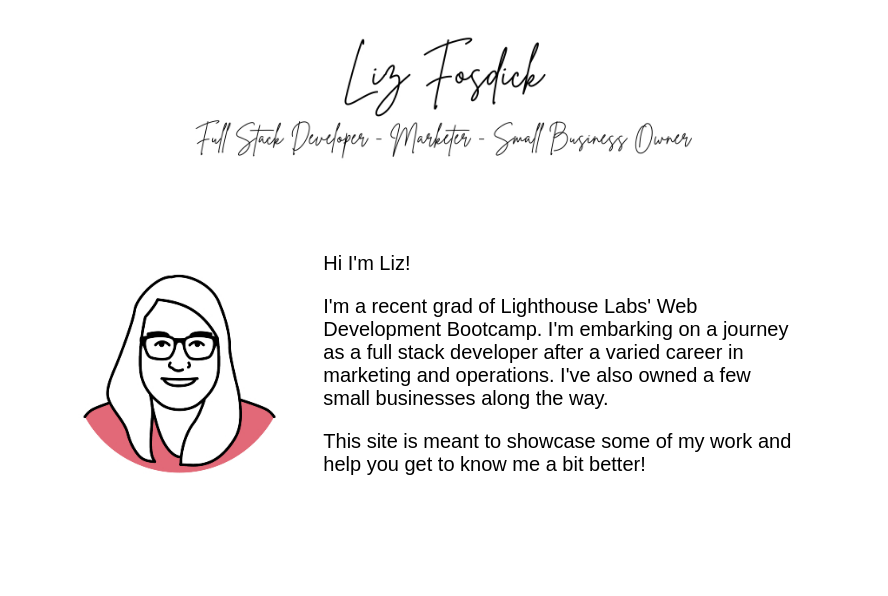
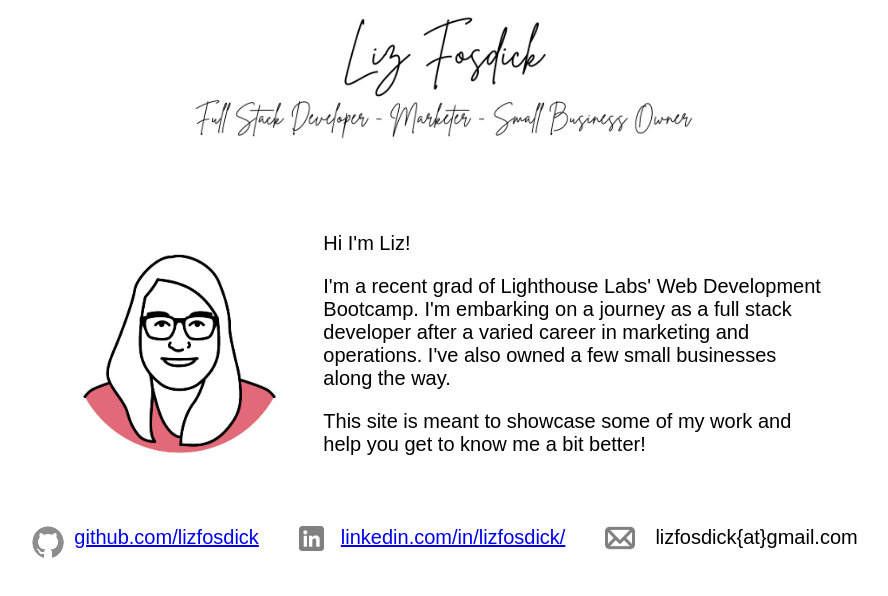
Before and after one commit to lizfosdick/personal-portfolio, a plain HTML site: page index.html in a window 1280 px wide. Shown: the whole page, without its empty margins (195-1083 px from the left). Drawn offline with Linux system fonts and the light colour scheme; a web font is replaced by a local one.

Commit message:
Add links

```diff
--- a/index.css
+++ b/index.css
@@ -22,7 +22,7 @@ main {
   display: flex;
   flex-direction: row;
   justify-content: space-evenly;
-  padding: 40px;
+  padding-top: 40px;
   align-items: center;
   width: 60%
 }
@@ -31,10 +31,27 @@ main {
   /* display: flex; */
   flex-direction: column;
   align-items: center;
-  padding: 30px;
+  padding-top: 30px;
+  padding-bottom: 30px;
+  padding-left: 30px;
 }
 
 p {
   font-family: 'Ysabeau Infant', sans-serif;
   font-size: 20px;
 }
+
+.links {
+  display: flex;
+  flex-direction: row;
+  /* align-items: center; */
+  justify-content: flex-end
+}
+
+.links-icon {
+  padding-right: 10px;
+}
+
+.links-text {
+  padding-right: 40px;
+}
--- a/index.html
+++ b/index.html
@@ -5,29 +5,48 @@
     <meta http-equiv="X-UA-Compatible" content="IE=edge" />
     <meta name="viewport" content="width=device-width, initial-scale=1.0" />
     <link rel="stylesheet" type="text/css" href="index.css" />
-    <link rel="preconnect" href="https://fonts.googleapis.com">
-    <link rel="preconnect" href="https://fonts.googleapis.com">
-    <link rel="preconnect" href="https://fonts.googleapis.com">
-    <link rel="preconnect" href="https://fonts.gstatic.com" crossorigin>
-    <link href="https://fonts.googleapis.com/css2?family=Poppins:wght@100&family=Ysabeau+Infant:wght@100&display=swap" rel="stylesheet">
+    <link rel="preconnect" href="https://fonts.googleapis.com" />
+    <link rel="preconnect" href="https://fonts.googleapis.com" />
+    <link rel="preconnect" href="https://fonts.googleapis.com" />
+    <link rel="preconnect" href="https://fonts.gstatic.com" crossorigin />
+    <link
+      href="https://fonts.googleapis.com/css2?family=Poppins:wght@100&family=Ysabeau+Infant:wght@100&display=swap"
+      rel="stylesheet"
+    />
     <title>Liz Fosdick's portfolio</title>
   </head>
   <body>
-    <main>
+    <!-- <main> -->
       <img src="portfolio-site-header.jpg" width="40%" />
       <div class="main-intro">
-        <img src="Liz-avatar.jpg" width="30%">
+        <img src="Liz-avatar.jpg" width="30%" />
         <div class="main-intro-text">
           <p>Hi I'm Liz!</p>
-          <p>I'm a recent grad of Lighthouse Labs' Web Development Bootcamp. I'm embarking on a journey
-            as a full stack developer after a varied career in marketing and operations. I've also
-            owned a few small businesses along the way.
+          <p>
+            I'm a recent grad of Lighthouse Labs' Web Development Bootcamp. I'm
+            embarking on a journey as a full stack developer after a varied
+            career in marketing and operations. I've also owned a few small
+            businesses along the way.
           </p>
-          <p>This site is meant to showcase some of my work and help you get to know
-            me a bit better!</p>
+          <p>
+            This site is meant to showcase some of my work and help you get to
+            know me a bit better!
+          </p>
         </div>
       </div>
-
-    </main>
+      <div class="links">
+        <p><img src="github.png" class="links-icon" /></p>
+        <p>
+          <a href="https://github.com/lizfosdick" class="links-text">github.com/lizfosdick</a>
+        </p>
+        <p><img src="linkedin.png" class="links-icon" width="60%" /></p>
+        <p>
+          <a href="https://www.linkedin.com/in/lizfosdick/" class="links-text">linkedin.com/in/lizfosdick/</a>
+        </p>
+        <p><img src="email.png" class="links-icon" width="60%" /></p>
+        <p>lizfosdick{at}gmail.com</a>
+        </p>
+      </div>
+    <!-- </main> -->
   </body>
 </html>
```
Also changed, not shown: email.png (added), github.png (added), linkedin.png (added), 1 other file.
